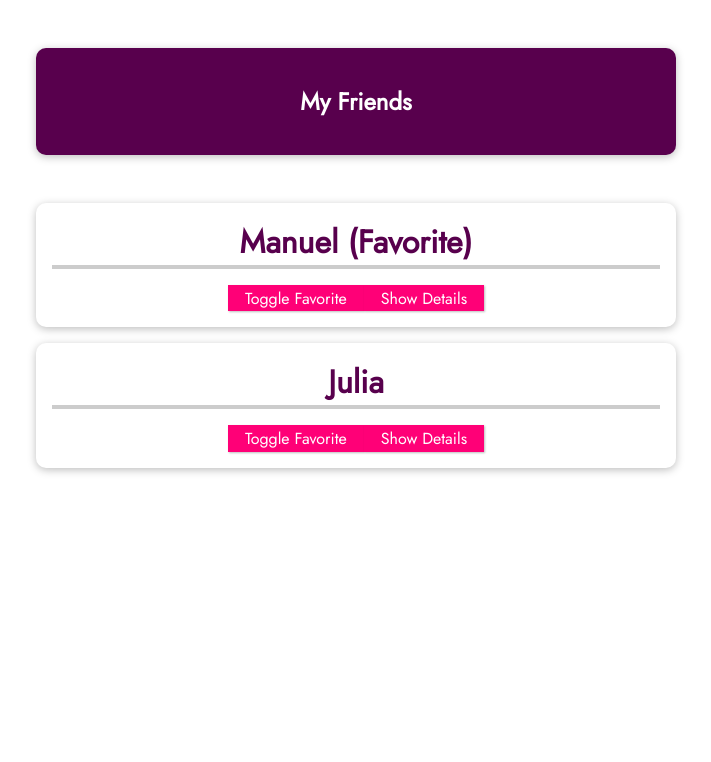
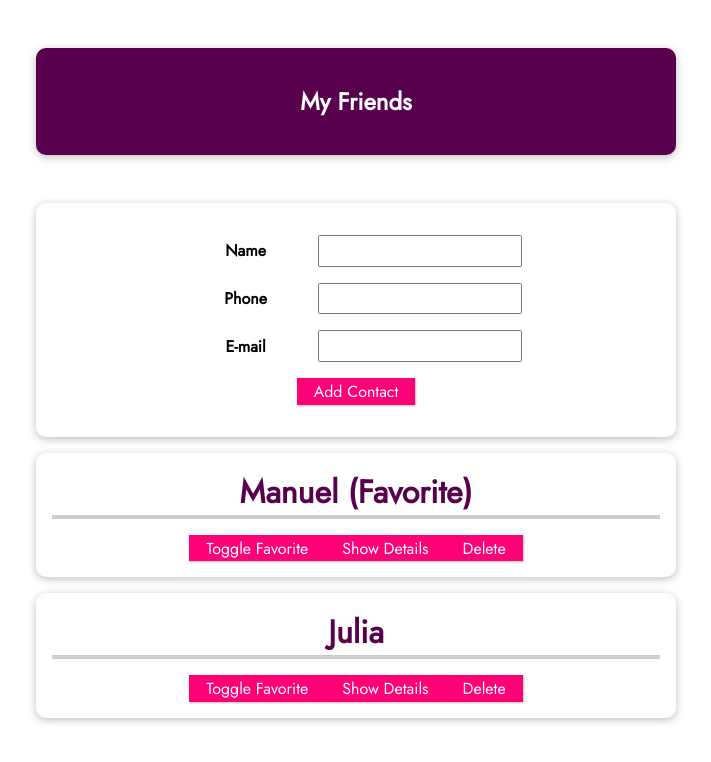
Before and after one commit to abrambagus/vue-cli-app, a Vue app: page / in a window 1280 px wide. Shown: the top 762 px of the page, without its empty margins (284-995 px from the left). Built offline with nearby package versions, Linux system fonts and the light colour scheme.

Commit message:
add create and delete contact

```diff
--- a/src/App.vue
+++ b/src/App.vue
@@ -1,6 +1,7 @@
 <template>
   <section>
     <header><h1>My Friends</h1></header>
+    <new-friend @add-contact="addContact"></new-friend>
     <ul>
       <friend-contact
         v-for="friend in friends"
@@ -11,6 +12,7 @@
         :email-address="friend.email"
         :is-favorite="friend.isFavorite"
         @toggle-favorite="toggleFavoriteStatus"
+        @delete="deleteContact"
       ></friend-contact>
     </ul>
   </section>
@@ -44,6 +46,19 @@
         (friend) => friend.id === friendId
       );
       identifiedFriend.isFavorite = !identifiedFriend.isFavorite;
+    },
+    addContact(name, phone, email) {
+      const newFriendContact = {
+        id: new Date().toISOString,
+        name: name,
+        phone: phone,
+        email: email,
+        isFavorite: false,
+      };
+      this.friends.push(newFriendContact);
+    },
+    deleteContact(friendId) {
+      this.friends = this.friends.filter((friend) => friend.id !== friendId);
     },
   },
 };
@@ -82,7 +97,8 @@
   list-style: none;
 }
 
-#app li {
+#app li,
+#app form {
   box-shadow: 0 2px 8px rgba(0, 0, 0, 0.26);
   margin: 1rem auto;
   border-radius: 10px;
@@ -115,4 +131,18 @@
   border-color: #ec3169;
   box-shadow: 1px 1px 4px rgba(0, 0, 0, 0.26);
 }
+
+#app input {
+  font: inherit;
+  padding: 0.15rem;
+}
+#app label {
+  font-weight: bold;
+  margin-right: 1rem;
+  width: 7rem;
+  display: inline-block;
+}
+#app form div {
+  margin: 1rem 0;
+}
 </style>
--- a/src/components/FriendContact.vue
+++ b/src/components/FriendContact.vue
@@ -9,6 +9,7 @@
       <li><strong>Phone:</strong> {{ phoneNumber }}</li>
       <li><strong>Email:</strong> {{ emailAddress }}</li>
     </ul>
+    <button @click="this.$emit('delete', id)">Delete</button>
   </li>
 </template>
 
@@ -38,7 +39,7 @@
       default: false,
     },
   },
-  emits: ["toggle-favorite"],
+  emits: ["toggle-favorite", "delete"],
   // emits: {
   //   "toggle-favorite": function (id) {
   //     if (id) {
--- /dev/null
+++ b/src/components/NewFriend.vue
@@ -0,0 +1,42 @@
+<template>
+  <form @submit.prevent="submitData">
+    <div>
+      <label>Name</label>
+      <input type="text" v-model="enteredName" />
+    </div>
+    <div>
+      <label>Phone</label>
+      <input type="tel" v-model="enteredPhone" />
+    </div>
+    <div>
+      <label>E-mail</label>
+      <input type="email" v-model="enteredEmail" />
+    </div>
+    <div>
+      <button>Add Contact</button>
+    </div>
+  </form>
+</template>
+
+<script>
+export default {
+  emits: ["add-contact"],
+  data() {
+    return {
+      enteredName: "",
+      enteredPhone: "",
+      enteredEmail: "",
+    };
+  },
+  methods: {
+    submitData() {
+      this.$emit(
+        "add-contact",
+        this.enteredName,
+        this.enteredPhone,
+        this.enteredEmail
+      );
+    },
+  },
+};
+</script>
--- a/src/main.js
+++ b/src/main.js
@@ -1,9 +1,11 @@
 import { createApp } from "vue";
 import App from "./App.vue";
-import FriendContact from "./components/FriendContact";
+import FriendContact from "./components/FriendContact.vue";
+import NewFriend from "./components/NewFriend.vue";
 
 const app = createApp(App);
 
 app.component("friend-contact", FriendContact);
+app.component("new-friend", NewFriend);
 
 app.mount("#app");
```
